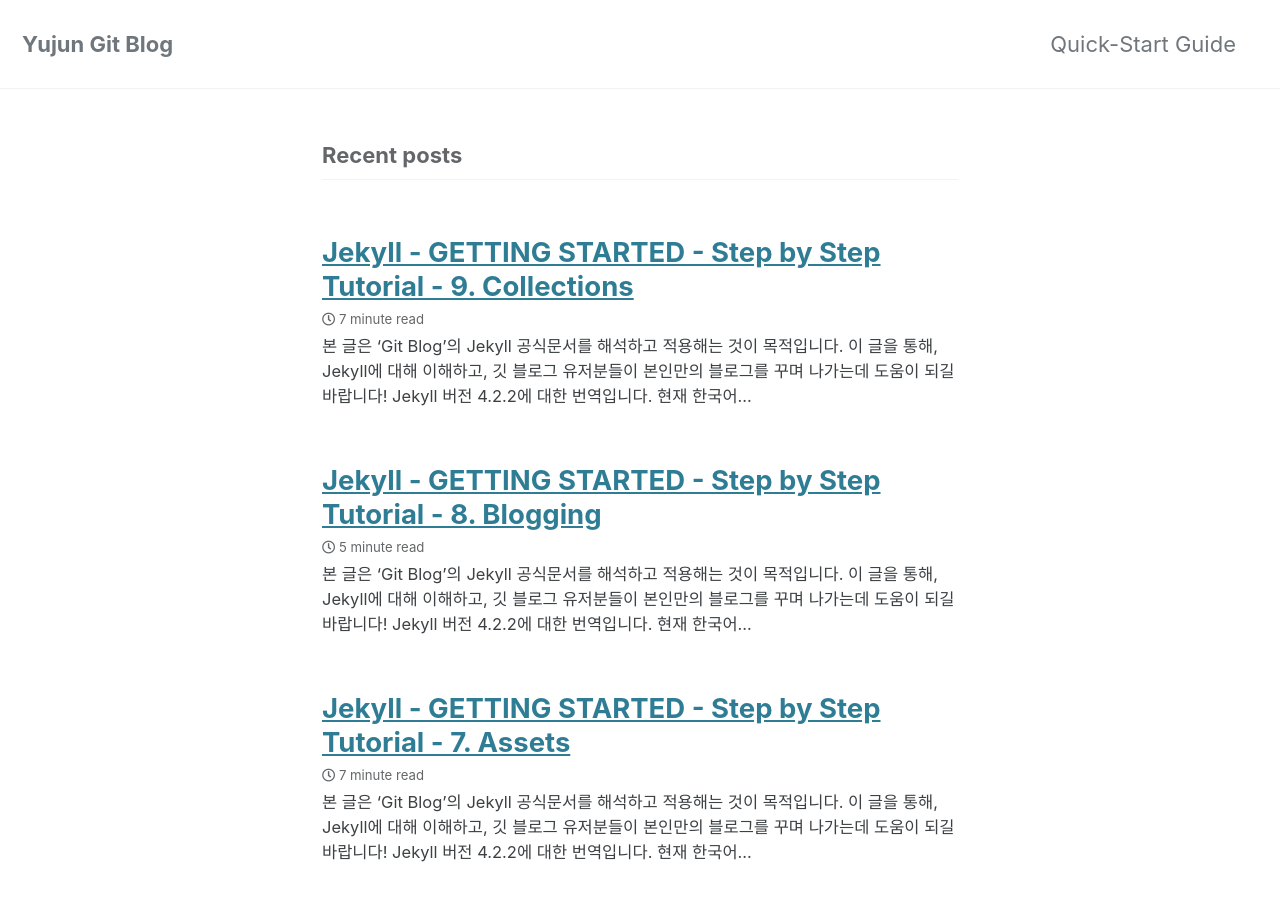
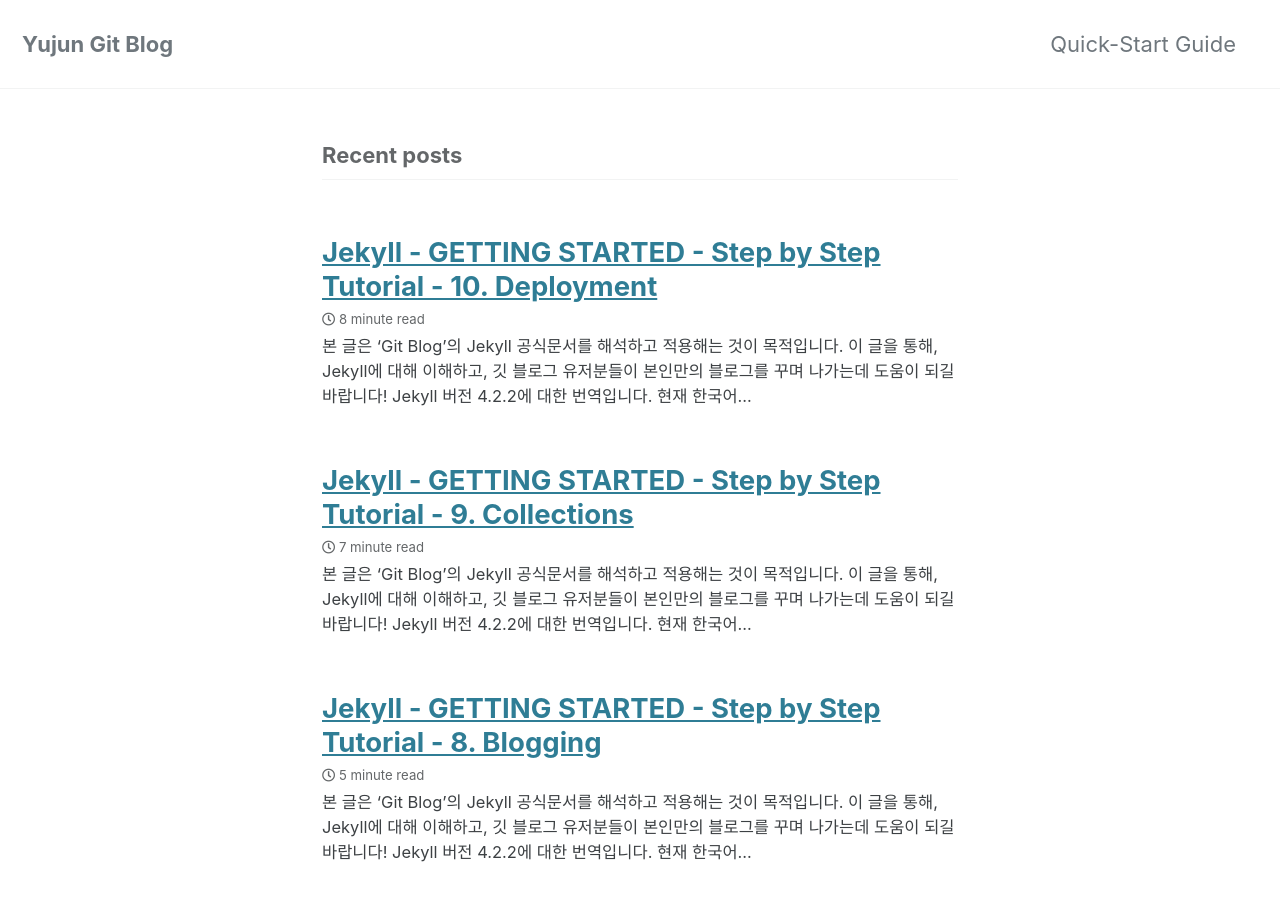
Before and after one commit to SEO-YJ/SEO-YJ.github.io, a Jekyll site: the page built from index.markdown, in a window 1280 px wide and 900 px high. Built offline with Jekyll 4.4.1, drawn with Linux system fonts in a browser that asks for light colours; cached includes are drawn as plain includes; the list of posts is cut into pages by our own code; part of the change alters nothing that is shown.

Commit message:
[add]feat: Jekyll 공식문서 -> GETTING STARTED -> Step by Step Tutorial -> 10. Deployment 추가     - Jekyll 공식문서 10. Deployment  파트 정리 및 번역 게시글 추가

```diff
--- a/_posts/2022-06-10-Jekyll - GETTING STARTED - Step by Step - 9. Collections.markdown
+++ b/_posts/2022-06-10-Jekyll - GETTING STARTED - Step by Step - 9. Collections.markdown
@@ -363,3 +363,7 @@ index.html과 about.md 웹 페이지 간의 이동을 가능하게 해보자.
 37,. 루트 폴더에 blog.html 파일을 생성하여 게시물들을 리스트로 나열하는 페이지 생성
 38. 메인 네비게이션에서 게시물로 이동하기 위해, navigation.yml 파일에 링크를 추가한다.
 39. 2개의 게시물 추가
+40. config.yml 파일 추가
+41. config.yml 파일로 각 게시물들의 front matter에 layout 설정 안 해줘도 됨
+42. 작성자들 만의 페이지를 관리하도록 설정
+43.
--- /dev/null
+++ b/_posts/2022-06-15-Jekyll - GETTING STARTED - Step by Step - 10. Deployment.markdown
@@ -0,0 +1,290 @@
+---
+layout: post
+title:  "Jekyll - GETTING STARTED - Step by Step Tutorial - 10. Deployment"
+date:   2022-06-15 18:17:00 +0900
+categories: Jekyll official documents
+---
+본 글은 'Git Blog'의 Jekyll 공식문서를 해석하고 적용해는 것이 목적입니다.
+이 글을 통해, Jekyll에 대해 이해하고, 깃 블로그 유저분들이 본인만의 블로그를 꾸며 나가는데 도움이 되길 바랍니다!
+* Jekyll 버전 4.2.2에 대한 번역입니다.
+* 현재 한국어 번역본은 버전 4.0.0입니다.
+* 영어 버전 4.2.2와 한국어 버전 4.0.0을 비교하여 4.2.2 버전에 맞게 번역하여 정리하였습니다!
+
+Jekyll 공식문서 링크:
+    https://jekyllrb.com/docs/
+
+# Step by Step Tutorial
+
+## 10. Deployment
+
+In this final step we’ll get the site ready for production.
+이번 마지막 스텝에서 사이트를 생산할 수 있도록 준비 할 것이다.
+
+## Gemfile
+
+It’s good practice to have a Gemfile for your site. This ensures the version of Jekyll and other gems remains consistent across different environments.
+
+좋은 연습은 당신의 사이트를 위해 Gemfile을 갖는 것이다. Gemfile을 갖는 것은 Jekyll 및 다른 gem들의 버전이 다른 환경에서도 일관되게 유지되게 한다.
+
+Create a 'Gemfile' in the root. The file should be called ‘Gemfile’ and should not have any extension. You can create a Gemfile with Bundler and then add the 'jekyll' gem:
+
+bundle init
+bundle add jekyll
+
+루트 폴더에 'Gemfile'을 생성하라. 그 파일은 반드시 'Gemfile'로 이름이 되어 있어야 하고, 어떠한 확장자도 없어야 한다.
+Bundler로 Gemfile을 생성할 수 있고 'jekyll' gem을 추가하라.
+
+파일은 다음과 같아야 한다:
+
+soure "https://rubygems.org"
+
+gem "jekyll"
+
+
+Bundler installs the gems and creates a "Gemfile.lock" which locks the current gem versions for a future "bundle install". If you ever want to update your gem versions you can run "bundle update".
+
+Bundler는 그 gems들을 설치하고 미래에 "bundle install(bundle 설치)"를 위해 현재 gem 버전들을 잠궈논 Gemfile.lock 파일을 생성한다. 언제든지 gem버전을 업데이트 하고 싶으면 "bundle update"를 명령하라.
+
+When using a "Gemfile", you’ll run commands like "jekyll serve" with "bundle exec" prefixed. So the full command is:
+bundle exec jekyll serve
+
+"Gemfile"을 사용하고 있으면, "bundle exec" 명령어가 앞에 고정된 "jekyll serve"같은 명령어들을 실행할 수 있다.
+따라서 전체 명령어는:
+bundle exec jekyll serve
+
+This restricts your Ruby environment to only use gems set in your "Gemfile".
+
+Gemfile을 사용하고 있는 것은 Ruby 환경이 Gemfile에 설정된 gems만을 사용하도록 제한한다.
+
+
+## Plugins
+
+Jekyll plugins allow you to create custom generated content specific to your site. There’s many plugins available or you can even write your own.
+
+There are three official plugins which are useful on almost any Jekyll site:
+
+jekyll-sitemap - Creates a sitemap file to help search engines index content
+jekyll-feed - Creates an RSS feed for your posts
+jekyll-seo-tag - Adds meta tags to help with SEO
+
+Jekyll 플러그인을 사용하면 사이트에 특정한 사용자 정의로 생성된 내용을 생성할 수 있다. 사용 가능한 많은 플러그인이 있고 당신만의 플러그인을 직접 작성할 수도 있다.
+
+거의 대부분의 Jekyll 사이트에서 사용하는 유용한 공식 플러그인이 3개 있다.
+
+jekyll-sitemap - 검색 엔진이 내용을 인덱스하는데 도움을 주는 sitemap 파일을 생성한다.
+jekyll-feed - 게시글들을 위한 RSS 피드를 생성한다.
+jekyll-seo-tag - SEO에 도움을 주는 메타 태그들을 추가한다.
+
+To use these first you need to add them to your "Gemfile". If you put them in a "jekyll_plugins" group they’ll automatically be required into Jekyll:
+
+이것들을 사용하기 위해 먼저 이것들을 "Gemfile"에 추가해야 한다. "jekyll_plugins" 그룹에 그것들을 넣으면 그들은 자동적으로 Jekyll에 필요될 것 이다.
+
+Then add these lines to your _config.yml:
+
+plugins:
+  - jekyll-feed
+  - jekyll-sitemap
+  - jekyll-seo-tag
+
+_config.yml 파일에 이 줄들을 추가하라:
+
+plugins:
+  - jekyll-feed
+  - jekyll-sitemap
+  - jekyll-seo-tag
+
+  Now install them by running a "bundle update".
+
+"jekyll-sitemap" doesn’t need any setup, it will create your sitemap on build.
+
+For "jekyll-feed" and "jekyll-seo-tag" you need to add tags to "_layouts/default.html":
+
+<!--
+<!doctype html>
+<html>
+  <head>
+    <meta charset="utf-8">
+    <title>{{ page.title }}</title>
+    <link rel="stylesheet" href="/assets/css/styles.css">
+    {% feed_meta %}
+    {% seo %}
+  </head>
+  <body>
+    {% include navigation.html %}
+    {{ content }}
+  </body>
+</html>
+-->
+
+이제 "bundle update" 명령을 실행하여 그것들을 추가하자.
+
+"Jekyll-sitemap"은 어떠한 설정도 필요 없다, 이것은 빌드시 sitemap을 생성할 것이다.
+
+"jekyll-feed"와 "jekyll-seo-tag"는 "_layouts/default.html" 파일에 태그를 추가해야 한다.
+
+Restart your Jekyll server and check these tags are added to the <head>.
+
+Jekyll 서버를 다시 시작하고 이 태그들이 <head>에 추가되었는지 확인해라.
+
+
+
+## Environments
+
+Sometimes you might want to output something in production but not in development. Analytics scripts are the most common example of this.
+
+To do this you can use environments. You can set the environment by using the "JEKYLL_ENV" environment variable when running a command. For example:
+
+Terminal
+JEKYLL_ENV=production bundle exec jekyll build
+
+
+때때로 프로덕션 단계에서는 어떤 것을 출력하길 원하지만 개발단계에서는 출력을 원하지 않은 경우가 있을 것이다. "Anayltics scripts"가 이에 대한 가장 일반적인 예이다.
+
+이것을 하기 위해서 environments를 사용할 수 있다. "Jekyll_ENV" 환경 변수를 사용하여 명령어로 실행시에 environment를 설정할 수 있다.
+
+By default "JEKYLL_ENV" is development. The "JEKYLL_ENV" is available to you in liquid using "jekyll.environment". So to only output the analytics script on production you would do the following:
+
+"JEKYLL_ENV"의 기본값은 development이다. "JEKYLL_ENV"는 "jekyll.environment"를 사용하여 liquid에서 사용가능하게 한다. 프로덕션 시에만 analytics script를 출력하려면 다음을 따라해야 한다:
+
+<!--
+{% if jekyll.environment == "production" %}
+  <script src="my-analytics-script.js"></script>
+{% endif %}
+-->
+
+## Deployment
+
+The final step is to get the site onto a production server. The most basic way to do this is to run a production build:
+
+Terminal
+JEKYLL_ENV=production bundle exec jekyll build
+
+And then copy the contents of _site to your server.
+
+마지막 단계는 사이트를 프로덕션 서버로 가져오는 것이다. 이것을 하는 가장 기본적인 방법은 프로덕션 빌드를 실행하는 것이다:
+
+Terminal
+JEKYLL_ENV=production bundle exec jekyll build
+
+그리고 서버에 _site의 내용을 복사한다.
+
+
+### Destination folders are cleaned on site builds
+The contents of _site are automatically cleaned, by default, when the site is built. Files or folders that are not created by your site's build process will be removed.
+
+Some files could be retained by specifying them within the "keep_files" configuration directive. Other files could be retained by keeping them in your assets directory.
+
+### 사이트 빌드시 목적지 폴더는 깨끗해야 한다.
+기본적으로 사이트가 빌드 될 때 _site의 내용들은 자동으로 지워진다. 사이트의 빌드 프로세스에서 생성되지 않은 파일들이나 폴더들은 삭제될 것이다.
+
+일부 파일들은 "keep_files" 구성 지시어 내에서 그들을 지정하여 유지될 수 있다. 다른 파일들은 assets 폴더 내에 그것들을 유지하여 유지될 수 있다.
+
+A better way is to automate this process using a CI or 3rd party.
+
+더 나은 방법은 CI 또는 3rd party를 사용하여 이 과정을 자동화 하는 것이다.
+
+## Wrap up
+That brings us to the end of this step-by-step tutorial and the beginning of your Jekyll journey!
+
+Come say hi to the community forums
+Help us make Jekyll better by contributing
+Keep building Jekyll sites!
+
+이로써 단계별 튜토리얼이 끝나고 Jekyll 여정이 시작될 것이다.
+
+
+
+Why? 왜 사이트를 배포할까?
+A. 흠,,, 사이트를 브라우저에 배포해야 사람들이 우리의 사이트를 '이용'하지 않을까?
+사이트를 만드는 목적이 사람들이 우리 사이트를 이용하게 하려고 하는 것 아닌가.
+Why? 어떻게 Jekyll 플러그인으로 '특정한 사용자가 정의한 내용'을 사이트에 생성할 수 있을까?
+A. 1) Gemfile과 2)_config.yml에 추가하면 된다.
+Why? 왜 analytics scripts를 통해 '프로덕션' 단계에서의 출력만 확인할 까?
+A. 테스트하려는 거 아닐까... 아니다.
+production이란 실제 서비스를 위한 운영 환경이다.
+
+
+
+단어
+production: 생산
+ensure: 반드시 하게 하다, 보장하다
+extension: 확장, 확장자
+allow: ~할 수 있다.
+first: 먼저
+require: 필요하다, 요구하다
+most: 가장
+common: 일반적인
+some: 일부
+specify: 지정하다
+
+
+문법
+This ensures the version of Jekyll and other gems remains consistent across different environments.
+
+Gemfile을 갖는 것은 Jekyll 버전을 보장하고 다른 gem들은 지속성을 다른 환경에서도 유지한다.
+
+1. version of ( Jekyll and other gems ) / remains / consistent ( across different environments ).
+Jekyll 및 기타 gem의 버전이 / 다양한 환경에서 / 일관되게 유지된다.
+2. This ensure ~ : 뒷 문장이 반드시 하게 한다.
+
+내 생각
+1. 사이트를 '생산'하기 위해서는 Gemfile이 필요하다.
+2. 사이트에 '특정한 사용자 정의 콘텐츠'를 생성하기 위해서는 Jekyll plugin을 사용한다.
+3. 플러그인은 1) 가져다 사용하는 플러그인 2) 직접 작성하여 사용하는 플러그인 이 있다.
+4. 플러그인을 추가하는 방법은 'Gemfile'의 jekyll_plugins 그룹에 작성하면 된다.
+5. 위 플러그인 들로 검색엔진(구글, 네이버 등)에서 잘 검색되게 하는 것 같다.
+6. Analytics scripts는 프로덕션 단계에서만 출력을 하게 해준다. 테스트?
+7. JEKYLL_ENV 명령어로 environment를 실행할 수 있다.
+8. 여기서 말하는 production은 실제 서비스를 위한 운영 환경이다.
+
+내 프로젝트 과정
+1. jekyll gem, bundler gem은 이미 로컬에 설치가 되어 있으므로 생략
+2. bundler gem은 이미 설치가 되어있으므로, bundle ~ 명령어는 사용 가능
+3. bundle init 명령을 통해, 프로젝트에 Gemfile 생성
+4. Gemfile 텍스트 편집기에서 gem "jekyll"을 등록하여 Gemfile 의존요소에 jekyll gem을 추가
+5. bundle 명령을 통해, 프로젝트에 jekyll 설치
+6. 터미널 명령에서 "bundle exec"을 앞에 붙이면, Gemfile 안에 정의된 버전에 따른 gem들을 사용할 수 있다.
+7. 사이트를 위한 폴더 생성? 근데, 폴더를 생성하고 이미 bundle init을 통해 Gemfile을 생성하였는데, 또 폴더를 생성한다고? 필자는 일단 Gemfile을 생성한 폴더를 root폴더로 생각하고 진행.
+    (Git blog minimal-mistakes theme 폴더 형식을 따름)
+8. 깃을 이용하여 버전관리 할 수 있다고 하므로 해보자.
+9. html 파일 생성 후 저장
+10. jekyll serve 명령으로 사이트 생성 및 웹 서버를 실행 및 내용 변경 시 재빌드
+11. html 페이지에 Liquid 언어를 넣어 텍스트를 편집하여 보았다.
+12. 다시, bundle exec jekyll serve로 웹 서버를 실행하였다.
+13. html 페이지 수정
+  1) front matter 추가
+  2) Liquid 내에 page 변수 사용
+  3) front matter 변수 사용
+14. aboud.md라는 markdown파일 생성
+15. 구조를 통일하기 위해 index.html -> about.md 로 복사
+16. _layouts 폴더 내에 default.html이라는 Layout 파일 생성
+17. index.html 파일의 front matter에 layout 변수를 생성
+18. 로컬 웹 서버에서 돌려보니 아직은 index.html 파일의 출력이 이전과 동일
+19. about.md 파일의 front matter에 layout: default 변수를 선언해주었다.
+20. 로컬 웹 서버를 실행해보니, 이제 2개의 페이지가 생성됬다고 하는데 새로 생긴 페이지를 확인을 못하겠다.
+21. 루트 디렉토리의 레이아웃 폴더명을 "layouts" -> "_layouts"로 수정한 후 다시 로컬 웹 서버를 돌렸더니,
+http://localhost:4000/about.html 링크에서 about.md 파일의 웹 페이지를 확인할 수 있었다.
+22. 루트 디렉토리에 _includes 폴더를 생성 후, navigation 파일을 _includes 폴더 내에 생성하여,
+index.html과 about.md 웹 페이지 간의 이동을 가능하게 해보자. 그러기 위해 include 태그를 사용하자.
+23. default.html 레이아웃 파일에 include tag를 추가하였다.
+24. default.html 레이아웃을 적용한 index.html, about.md 파일에 각각 웹 페이지를 이동하는 링크가 적용되어 서로의 페이지로 이동할 수 있다.
+25. include파일(navigation)에 1) 현재 페이지 확인 2) 색상 변경 스타일을 추가하였다.
+26. 루트 디렉토리의 data 폴더에 네비게이션을 위한 YAML파일을 생성하고, name과 link로 네비게이션 항목들을 리스트로 저장하였다.
+27. 루트 디렉토리에 assets(css, js, images)폴더와 _sass폴더를 생성하였다.
+28. include폴더의 navigation 코드 수정(style="color: red;" -> class="current"
+29. assets -> css에 style.scss 파일을 생성(main.scss 파일 참조하는 파일 생성)
+30. _sass에 main.scss 파일을 생성
+31. Jekyll 정적사이트 생성기가 assets에 style.css파일을 생성하였다.
+32. _layouts 폴더의 default.html 파일의 head 태그에 link 태그로 css 파일 연결
+33. (주의점!: .scss 파일을 vsCode에서 생성할 때, 포맷을 설정하지 말고 파일을 생성한 후에 이름변경에서 .scss 확장자를 추가해주자! 포맷을 설정하여 생성하면, .css, .css.map 파일도 같이 생성되어 에러가 발생한다.)
+34. _posts 폴더 생성
+35. 2018-08-20-bananas.md 라는 텍스트 게시물 파일 1개 생성
+36. _layout 폴더에 post.html 파일로 게시물의 레이아웃 html 파일을 생성
+37,. 루트 폴더에 blog.html 파일을 생성하여 게시물들을 리스트로 나열하는 페이지 생성
+38. 메인 네비게이션에서 게시물로 이동하기 위해, navigation.yml 파일에 링크를 추가한다.
+39. 2개의 게시물 추가
+40. config.yml 파일 추가
+41. config.yml 파일로 각 게시물들의 front matter에 layout 설정 안 해줘도 됨
+42. 작성자들 만의 페이지를 관리하도록 설정
+43. Jekyll 플러그인으로 '특정 사용자 정의 내용'을 작성하기 위해 1) Gemfile에 그룹으로 작성 2) _config.yml 파일에 작성
+44. bundle update 명령을 수행하면 Jekyll 플러그인이 추가된다. bundle update로 Gemfile에 작성한 것을 추가할 수 있다.
```
